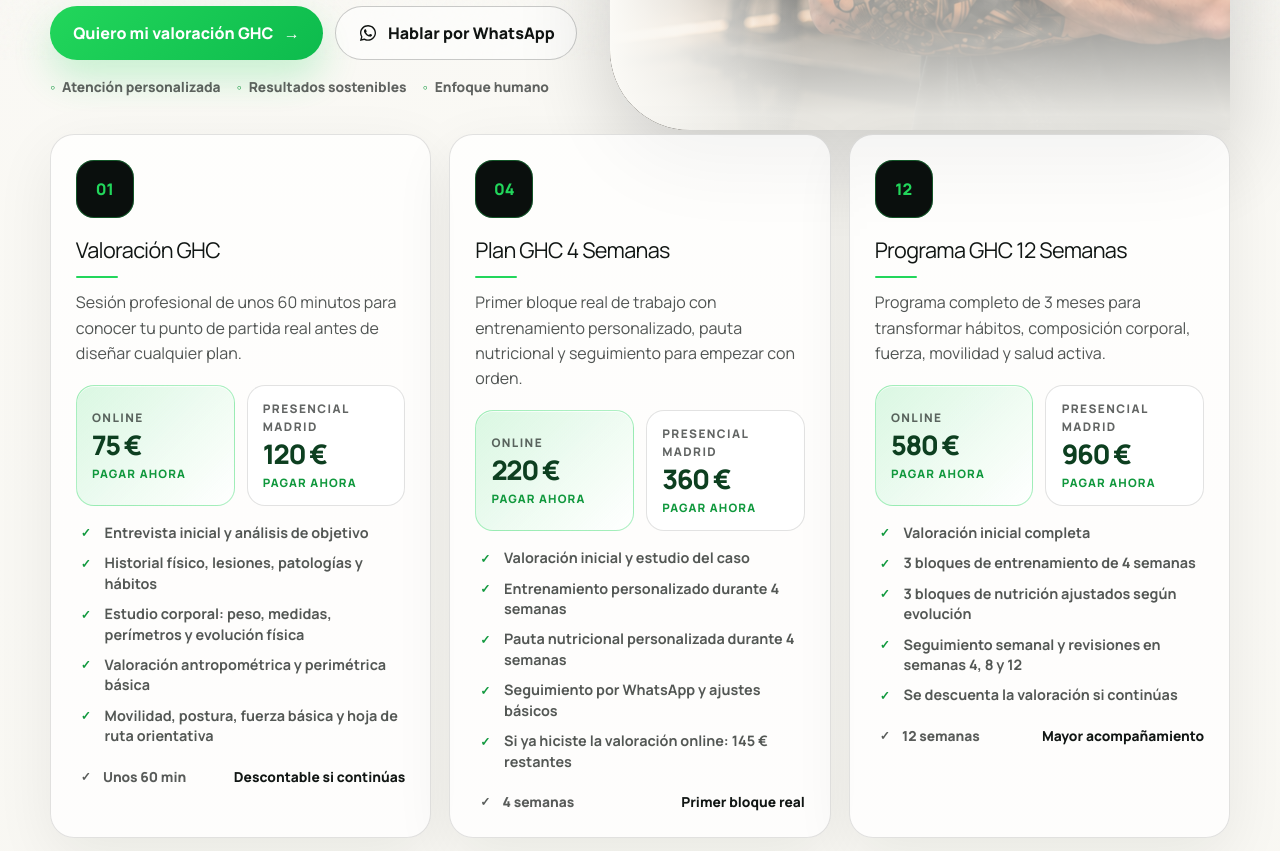
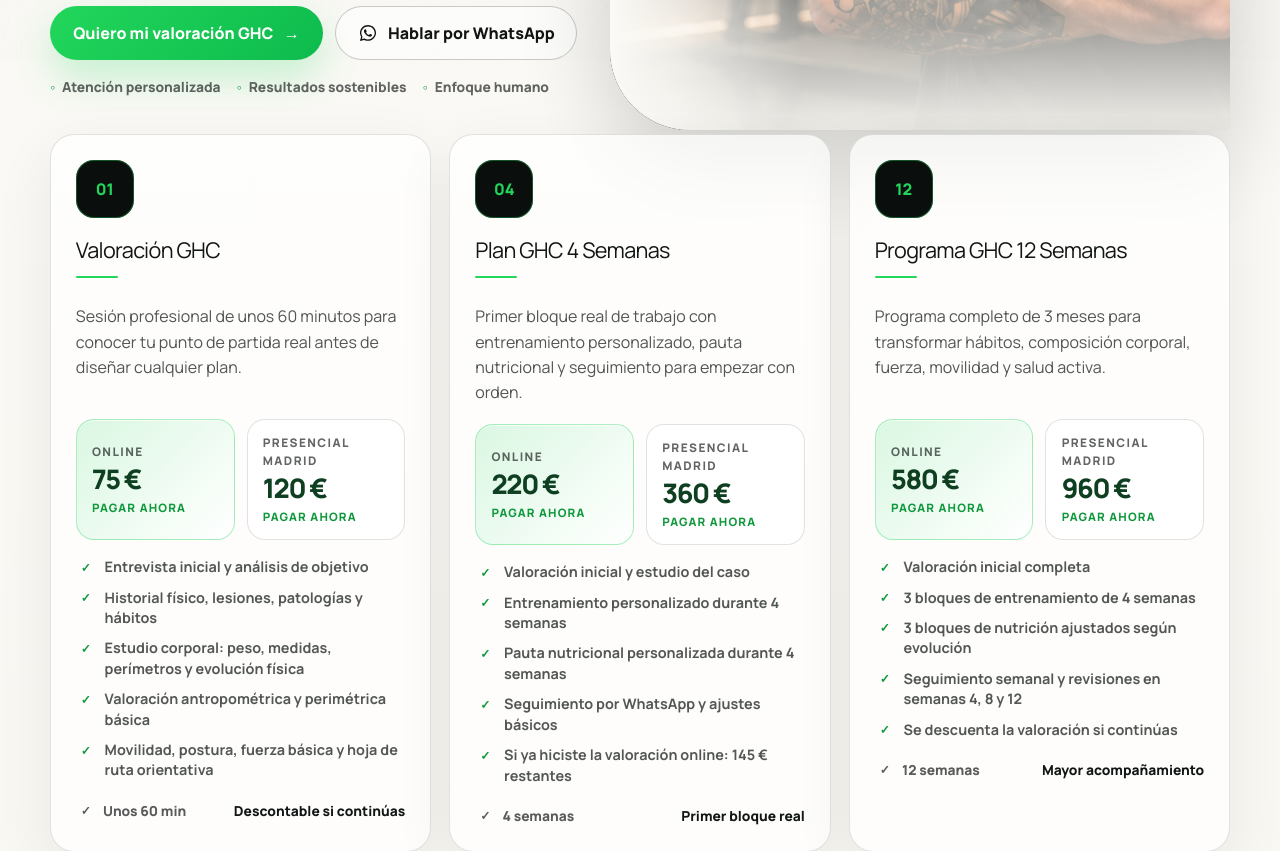
Before and after one commit to albypersonaltrainer-arch/ghc-training-landing, a Next.js app: page / in a window 1280 px wide. Shown: the part 740-1591 px from the top of the page. Built offline with nearby package versions, Linux system fonts and the light colour scheme; no server answers.

Commit message:
Add files via upload

```diff
--- a/app/globals.css
+++ b/app/globals.css
@@ -221,6 +221,8 @@ a { color: inherit; text-decoration: none; }
   border-radius: 24px;
   background: rgba(255,255,255,.72);
   box-shadow: 0 18px 60px rgba(17,22,20,.07);
+  display: flex;
+  flex-direction: column;
 }
 .ghc-card-icon {
   display: grid;
@@ -234,7 +236,12 @@ a { color: inherit; text-decoration: none; }
   font-weight: 950;
   box-shadow: inset 0 0 0 1px rgba(34,214,91,.35);
 }
-.ghc-service-card h2 { margin: 0 0 .8rem; font-size: 1.35rem; letter-spacing: -.03em; }
+.ghc-service-card h2 {
+  min-height: 58px;
+  margin: 0 0 .8rem;
+  font-size: 1.35rem;
+  letter-spacing: -.03em;
+}
 .ghc-service-card h2::after {
   content: "";
   display: block;
@@ -244,7 +251,12 @@ a { color: inherit; text-decoration: none; }
   background: var(--ghc-green);
   border-radius: 999px;
 }
-.ghc-service-card p { margin: 0; color: rgba(17,22,20,.73); line-height: 1.58; }
+.ghc-service-card p {
+  min-height: 96px;
+  margin: 0;
+  color: rgba(17,22,20,.73);
+  line-height: 1.58;
+}
 .ghc-service-pricing {
   display: grid;
   grid-template-columns: 1fr 1fr;
@@ -295,6 +307,12 @@ a { color: inherit; text-decoration: none; }
   font-weight: 950;
   letter-spacing: .10em;
   text-transform: uppercase;
+}
+@media (max-width: 900px) {
+  .ghc-service-card h2,
+  .ghc-service-card p {
+    min-height: auto;
+  }
 }
 @media (max-width: 560px) {
   .ghc-service-pricing {
```
